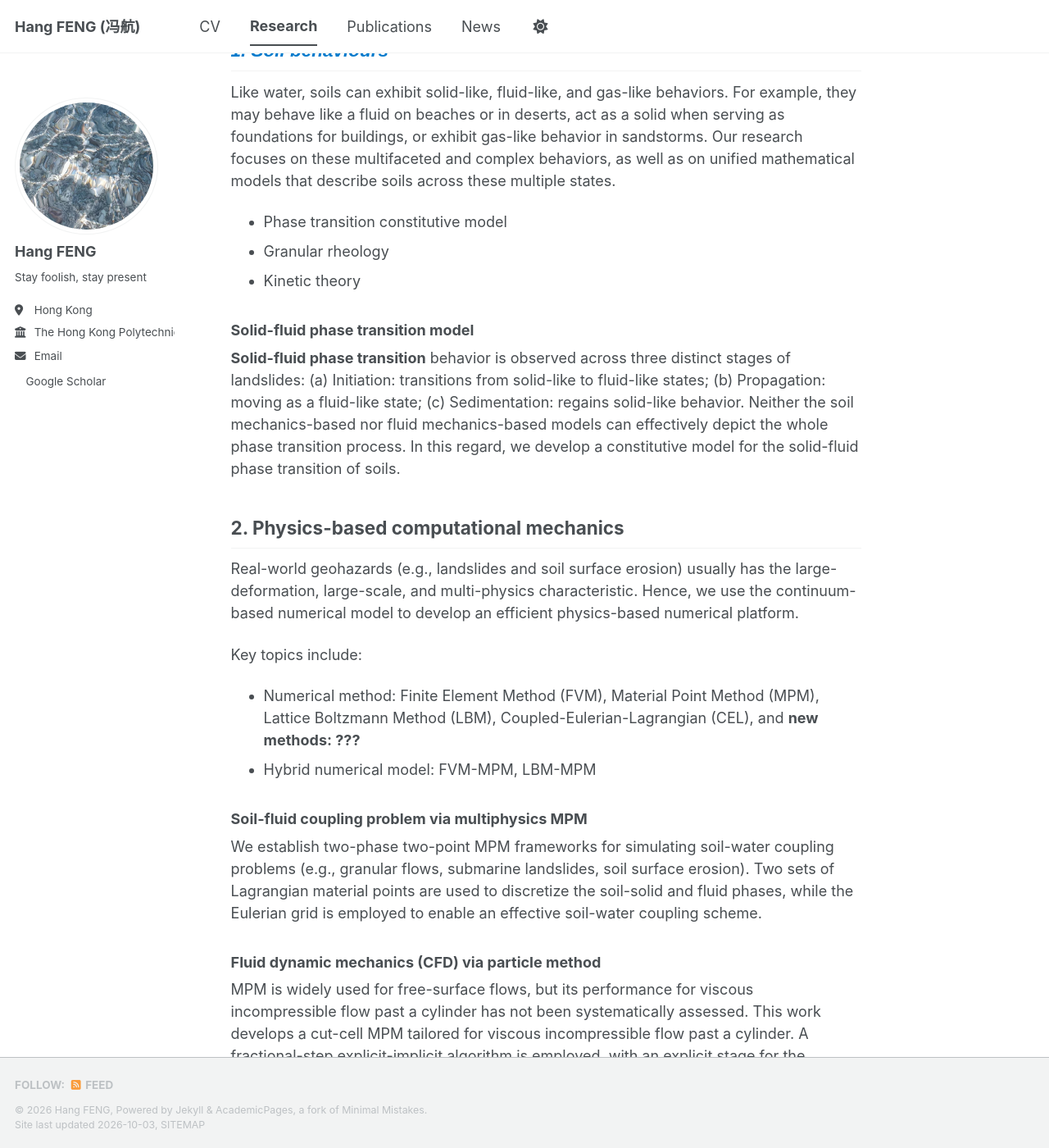
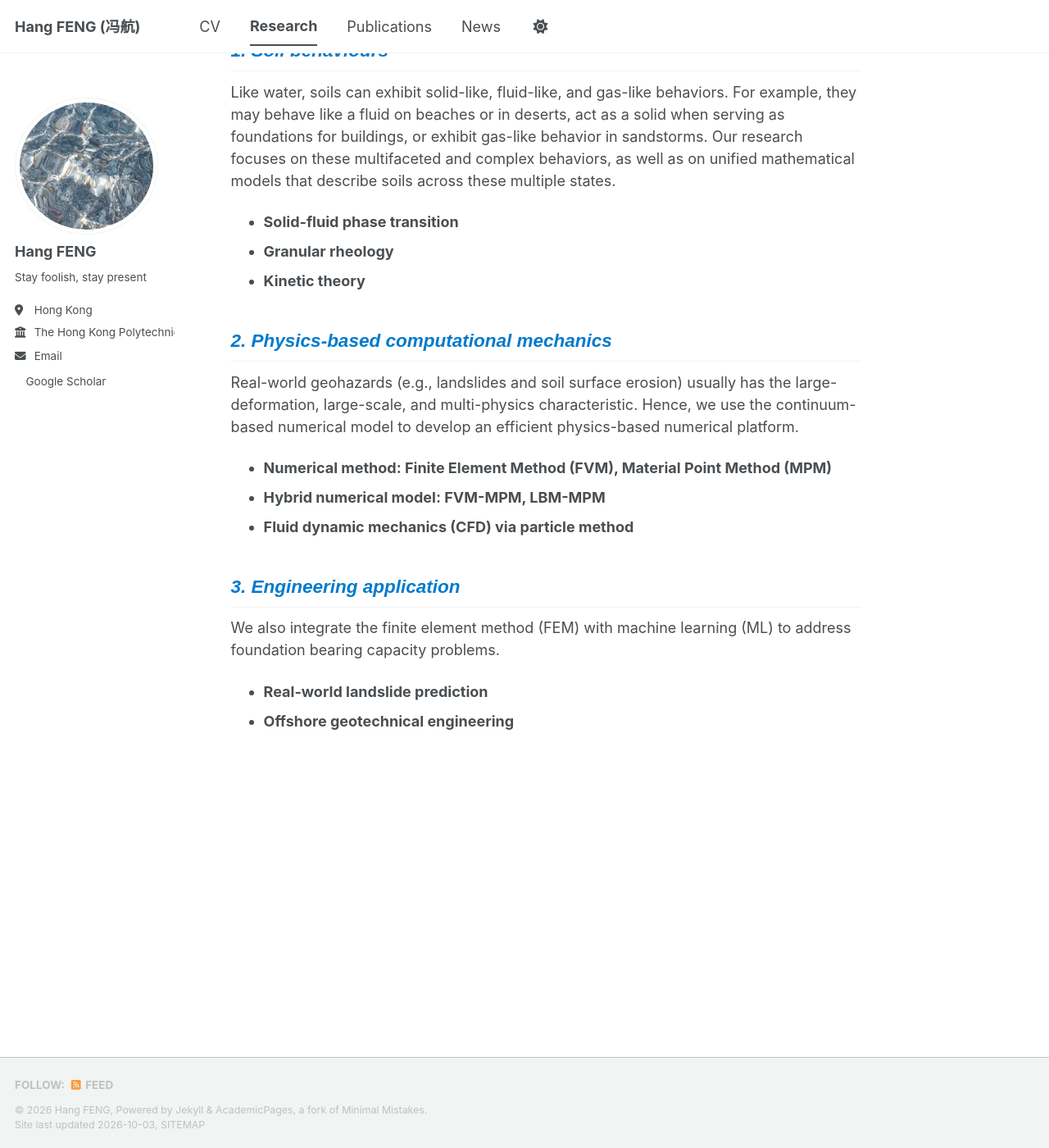
Before and after one commit to fenghang454/fenghang454.github.io, a Jekyll site: the page built from _pages/research.md, in a window 1280 px wide and 1400 px high, scrolled down 198 px. Shown: the whole window at 82% size. Built offline with Jekyll 4.4.1, drawn with Linux system fonts in a browser that asks for light colours; a style sheet for code colours, icons or effects is not loaded.

Commit message:
Update research.md

```diff
--- a/_pages/research.md
+++ b/_pages/research.md
@@ -10,28 +10,17 @@ author_profile: true
 
 ## <span style="font-family: Arial; font-style: italic; color: #007ACC;">1. Soil behaviours </span>
 Like water, soils can exhibit solid-like, fluid-like, and gas-like behaviors. For example, they may behave like a fluid on beaches or in deserts, act as a solid when serving as foundations for buildings, or exhibit gas-like behavior in sandstorms. Our research focuses on these multifaceted and complex behaviors, as well as on unified mathematical models that describe soils across these multiple states.
-- Phase transition constitutive model
-- Granular rheology
-- Kinetic theory
+- **Solid-fluid phase transition**
+- **Granular rheology**
+- **Kinetic theory**
 
-### Solid-fluid phase transition model
-**Solid-fluid phase transition** behavior is observed across three distinct stages of landslides: (a) Initiation: transitions from solid-like to fluid-like states; (b) Propagation: moving as a fluid-like state; (c) Sedimentation: regains solid-like behavior. Neither the soil mechanics-based nor fluid mechanics-based models can effectively depict the whole phase transition process. In this regard, we develop a constitutive model for the solid-fluid phase transition of soils.
+## <span style="font-family: Arial; font-style: italic; color: #007ACC;">2. Physics-based computational mechanics </span>
+Real-world geohazards (e.g., landslides and soil surface erosion) usually has the large-deformation, large-scale, and multi-physics characteristic. Hence, we use the continuum-based numerical model to develop an efficient physics-based numerical platform.
+- **Numerical method: Finite Element Method (FVM), Material Point Method (MPM)**
+- **Hybrid numerical model: FVM-MPM, LBM-MPM**
+- **Fluid dynamic mechanics (CFD) via particle method**
 
-## 2. Physics-based computational mechanics
-Real-world geohazards (e.g., landslides and soil surface erosion) usually has the large-deformation, large-scale, and multi-physics characteristic. Hence, we use the continuum-based numerical model to develop an efficient physics-based numerical platform.
-
-Key topics include:
-- Numerical method: Finite Element Method (FVM), Material Point Method (MPM), Lattice Boltzmann Method (LBM), Coupled-Eulerian-Lagrangian (CEL), and **new methods: ???**
-- Hybrid numerical model: FVM-MPM, LBM-MPM
-
-### Soil-fluid coupling problem via multiphysics MPM
-We establish two-phase two-point MPM frameworks for simulating soil-water coupling problems (e.g., granular flows, submarine landslides, soil surface erosion). Two sets of Lagrangian material points are used to discretize the soil-solid and fluid phases, while the Eulerian grid is employed to enable an effective soil-water coupling scheme.
-
-
-### Fluid dynamic mechanics (CFD) via particle method
-MPM is widely used for free-surface flows, but its performance for viscous incompressible flow past a cylinder has not been systematically assessed. This work develops a cut-cell MPM tailored for viscous incompressible flow past a cylinder. A fractional-step explicit-implicit algorithm is employed, with an explicit stage for the intermediate velocity and an implicit stage for incompressible pressure and final velocity. Irregular boundaries on orthogonal grids are represented using a cut-cell method, while the viscous term is discretized via particle viscous stresses rather than grid stresses.
-
-<!--
-## 3. AI-based application
+## <span style="font-family: Arial; font-style: italic; color: #007ACC;">3. Engineering application </span>
 We also integrate the finite element method (FEM) with machine learning (ML) to address foundation bearing capacity problems.
--->
+- **Real-world landslide prediction**
+- **Offshore geotechnical engineering**
```
